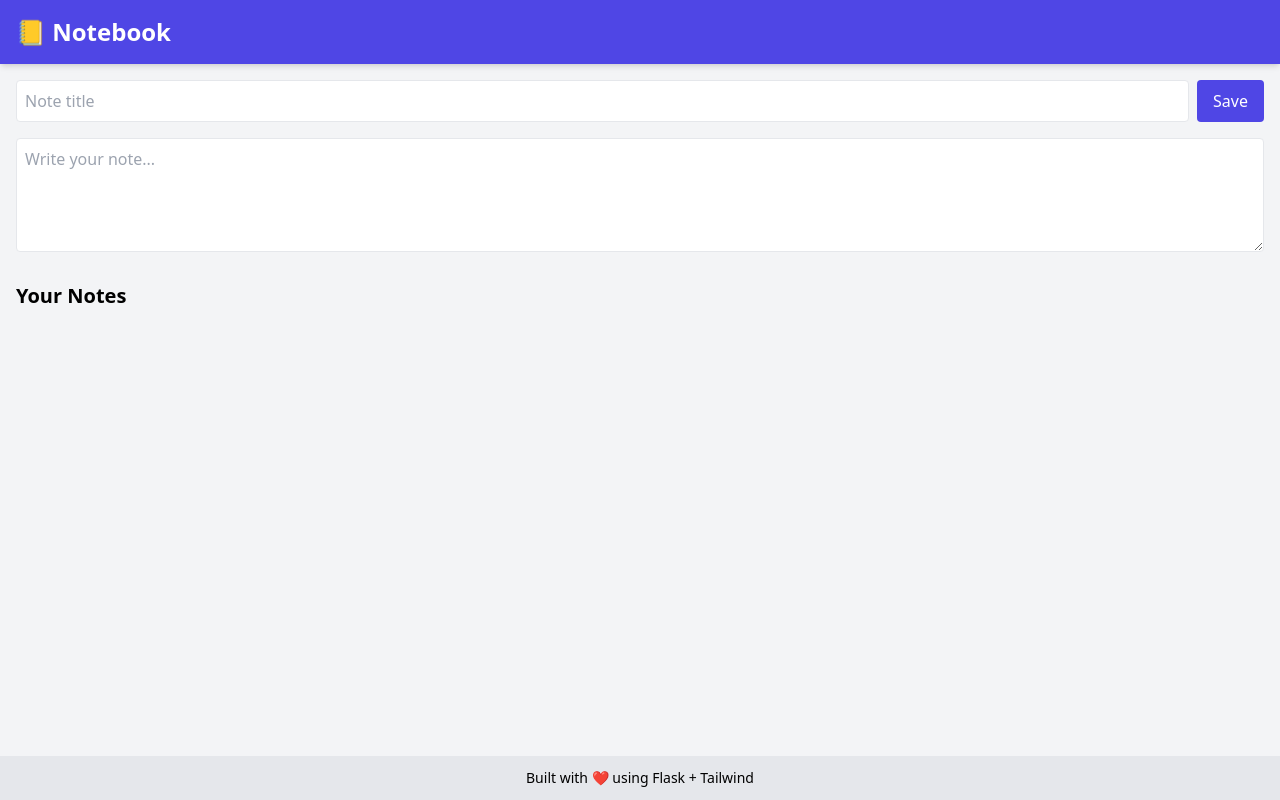
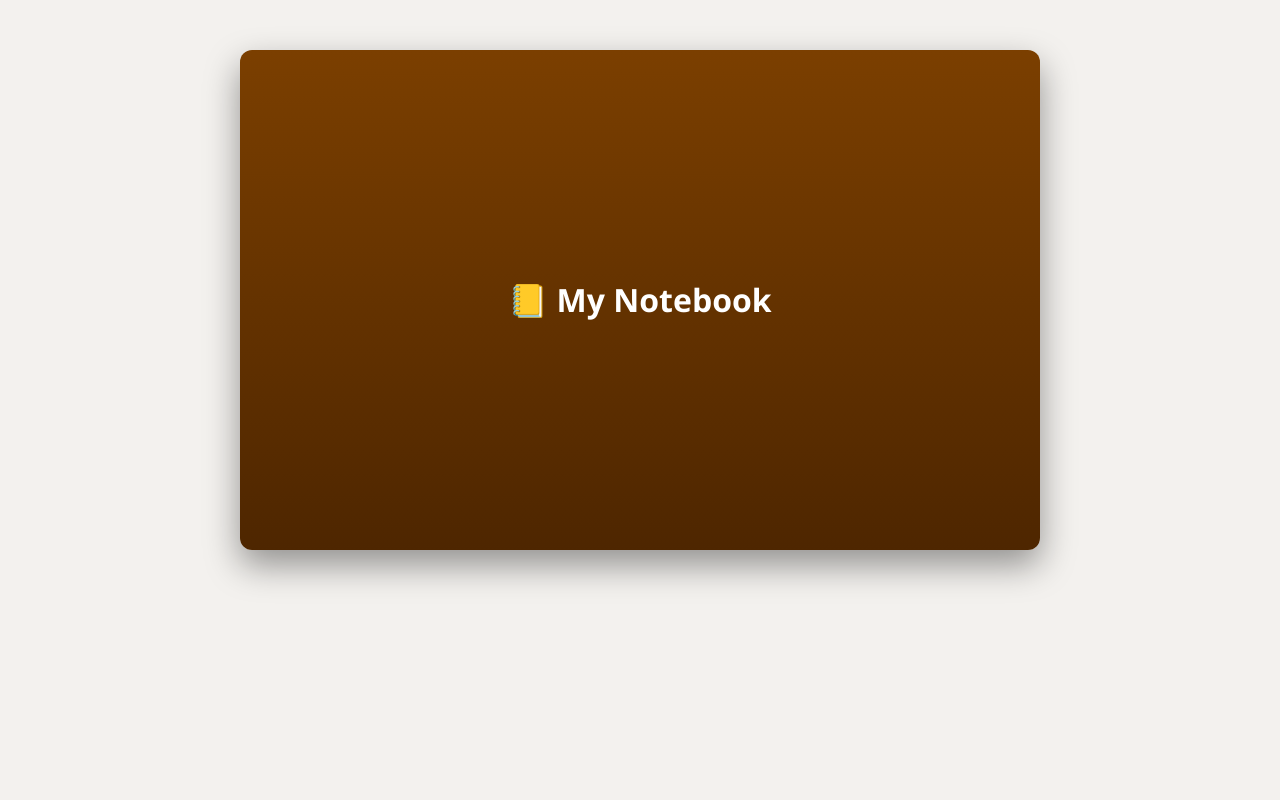
Before and after one commit to vinaypatil-132/flask-ci-cd, a Flask app: page / in a window 1280 px wide. Run offline with Flask 3, Linux system fonts and the light colour scheme; data that the repository does not hold is empty; some libraries are stand-ins or nearby versions.

Commit message:
new features add to the website

```diff
--- a/app.py
+++ b/app.py
@@ -55,7 +55,7 @@ def api_create_note():
     write_notes(notes)
     return jsonify(payload), 201
 
-# API: update note by id (replace)
+# API: update note by id (merge fields)
 @app.route("/api/notes/<note_id>", methods=["PUT"])
 def api_update_note(note_id):
     payload = request.get_json(force=True)
@@ -63,8 +63,7 @@ def api_update_note(note_id):
     updated = False
     for idx, n in enumerate(notes):
         if n.get("id") == note_id:
-            # Merge with old note to keep fields like 'body'
-            notes[idx] = {**n, **payload}
+            notes[idx] = {**n, **payload}  # merge old and new
             updated = True
             break
     if not updated:
--- a/templates/index.html
+++ b/templates/index.html
@@ -1,104 +1,166 @@
 <!DOCTYPE html>
 <html lang="en">
 <head>
-  <meta charset="UTF-8" />
-  <meta name="viewport" content="width=device-width, initial-scale=1.0" />
-  <title>Notebook App</title>
+<meta charset="UTF-8">
+<meta name="viewport" content="width=device-width, initial-scale=1.0">
+<title>📒 Realistic Notebook App</title>
 <script src="https://cdn.tailwindcss.com"></script>
+<script src="https://cdnjs.cloudflare.com/ajax/libs/gsap/3.14.1/gsap.min.js"></script>
+<style>
+  body {
+    background: #f3f1ee;
+    font-family: 'Segoe UI', Tahoma, Geneva, Verdana, sans-serif;
+  }
+  .notebook {
+    perspective: 2000px;
+    width: 90%;
+    max-width: 800px;
+    margin: 50px auto;
+    position: relative;
+  }
+  .cover, .page {
+    width: 100%;
+    height: 500px;
+    border-radius: 12px;
+    position: absolute;
+    top: 0;
+    left: 0;
+    backface-visibility: hidden;
+    transform-origin: left center;
+    overflow: hidden;
+  }
+  .cover {
+    background: linear-gradient(to bottom, #7b3f00, #4e2600);
+    color: #fff;
+    display: flex;
+    align-items: center;
+    justify-content: center;
+    font-size: 2rem;
+    font-weight: bold;
+    cursor: pointer;
+    box-shadow: 0 15px 35px rgba(0,0,0,0.4);
+  }
+  .page {
+    background: #fffbe6;
+    padding: 20px;
+    display: flex;
+    flex-direction: column;
+    gap: 10px;
+    box-shadow: 0 5px 15px rgba(0,0,0,0.15);
+    overflow-y: auto;
+    border-left: 4px solid #d9b36c;
+    transform: rotateY(-180deg);
+  }
+  .page h2 { font-size: 1.5rem; margin-bottom: 5px; }
+  textarea { width: 100%; border: none; outline: none; background: transparent; resize: none; font-size: 1rem; }
+  .page-number {
+    text-align: right;
+    font-size: 0.8rem;
+    color: #888;
+    margin-top: auto;
+  }
+  .sticky-note {
+    background: #fff9b0;
+    padding: 10px;
+    border-radius: 6px;
+    box-shadow: 2px 2px 8px rgba(0,0,0,0.2);
+    margin-bottom: 10px;
+    position: relative;
+    cursor: grab;
+    transition: transform 0.2s;
+  }
+  .sticky-note:hover { transform: scale(1.02) rotateZ(1deg); }
+  @media (max-width: 768px) {
+    .notebook { margin: 20px auto; }
+    .cover, .page { height: 400px; }
+  }
+</style>
 </head>
-<body class="bg-gray-100 min-h-screen flex flex-col">
-  <header class="bg-indigo-600 text-white p-4 shadow-md">
-    <h1 class="text-2xl font-bold">📒 Notebook</h1>
-  </header>
+<body>
 
-  <main class="flex-grow container mx-auto p-4">
-    <div class="flex gap-2 mb-4">
-      <input id="title" placeholder="Note title"
-        class="flex-1 border p-2 rounded focus:ring focus:ring-indigo-300" />
-      <button onclick="saveNote()"
-        class="bg-indigo-600 text-white px-4 py-2 rounded hover:bg-indigo-700 transition">
-        Save
-      </button>
+<div class="notebook relative">
+  <!-- Closed Notebook Cover -->
+  <div class="cover">📒 My Notebook</div>
+
+  <!-- Notebook Pages -->
+  <div id="pagesContainer"></div>
 </div>
-    <textarea id="body" rows="4" placeholder="Write your note..."
-      class="w-full border p-2 rounded focus:ring focus:ring-indigo-300"></textarea>
-
-    <h2 class="text-xl font-semibold mt-6 mb-2">Your Notes</h2>
-    <div id="notes" class="grid gap-3 sm:grid-cols-2 lg:grid-cols-3"></div>
-  </main>
-
-  <footer class="bg-gray-200 text-center py-3 text-sm">
-    Built with ❤️ using Flask + Tailwind
-  </footer>
 
 <script>
-    const notesEl = document.getElementById("notes");
-    const titleEl = document.getElementById("title");
-    const bodyEl = document.getElementById("body");
-    let editingId = null;
+const cover = document.querySelector('.cover');
+const pagesContainer = document.getElementById('pagesContainer');
+let currentPageIndex = 0;
 
+// Animation to open notebook
+cover.addEventListener('click', () => {
+  gsap.to(cover, { rotateY: -160, duration: 1.2, ease: "power2.inOut", onComplete: () => {
+      cover.style.display = "none";
+      fetchNotes();
+  }});
+});
+
+// Fetch notes from Flask API
 async function fetchNotes() {
   const res = await fetch("/api/notes");
   const notes = await res.json();
-      notesEl.innerHTML = "";
-      notes.forEach(note => {
-        const div = document.createElement("div");
-        div.className =
-          "p-4 bg-white shadow rounded hover:shadow-lg transition cursor-pointer relative";
-
-        div.innerHTML = `
-          <h3 class="font-bold">${note.title}</h3>
-          <p class="text-gray-700">${note.body || ""}</p>
-          <button onclick="editNote('${note.id}')" class="absolute top-2 right-10 text-blue-500 hover:underline">Edit</button>
-          <button onclick="deleteNote('${note.id}')" class="absolute top-2 right-2 text-red-500 hover:underline">X</button>
+  pagesContainer.innerHTML = '';
+  notes.forEach((note, index) => {
+    const page = document.createElement('div');
+    page.className = 'page';
+    page.style.zIndex = notes.length - index;
+    page.innerHTML = `
+      <div class="sticky-note" draggable="true">
+        <h2>${note.title}</h2>
+        <p>${note.body}</p>
+        <button onclick="editNote('${note.id}')" class="text-blue-600 hover:underline absolute top-2 right-10">Edit</button>
+        <button onclick="deleteNote('${note.id}')" class="text-red-600 hover:underline absolute top-2 right-2">X</button>
+      </div>
+      <div class="page-number">Page ${index + 1}</div>
     `;
-        notesEl.appendChild(div);
+    pagesContainer.appendChild(page);
+    // animate flip
+    gsap.fromTo(page, { rotateY: -180 }, { rotateY: 0, duration: 1, delay: 0.2 * index });
   });
 }
 
+// Save a new note
 async function saveNote() {
-      const title = titleEl.value.trim();
-      const body = bodyEl.value.trim();
-      if (!title || !body) return alert("Please fill in both fields");
+  const title = prompt("Enter note title:");
+  const body = prompt("Write your note:");
+  if (!title || !body) return alert("Please enter both title and body");
 
-      if(editingId){
-        await fetch(`/api/notes/${editingId}`, {
-          method: "PUT",
-          headers: { "Content-Type": "application/json" },
-          body: JSON.stringify({ id: editingId, title, body })
-        });
-        editingId = null;
-      } else {
   const note = { id: Date.now().toString(), title, body };
   await fetch("/api/notes", {
     method: "POST",
     headers: { "Content-Type": "application/json" },
     body: JSON.stringify(note)
   });
-      }
-
-      titleEl.value = "";
-      bodyEl.value = "";
   fetchNotes();
 }
 
+// Edit note
 async function editNote(id) {
   const res = await fetch(`/api/notes/${id}`);
   if (!res.ok) return alert("Note not found");
   const note = await res.json();
-      titleEl.value = note.title;
-      bodyEl.value = note.body;
-      editingId = id;
-      titleEl.focus();
+  const newTitle = prompt("Edit title:", note.title);
+  const newBody = prompt("Edit body:", note.body);
+  if (!newTitle || !newBody) return;
+  await fetch(`/api/notes/${id}`, {
+    method: "PUT",
+    headers: { "Content-Type": "application/json" },
+    body: JSON.stringify({ id, title: newTitle, body: newBody })
+  });
+  fetchNotes();
 }
 
+// Delete note
 async function deleteNote(id) {
-      if (!confirm("Delete this note?")) return;
+  if(!confirm("Delete this note?")) return;
   await fetch(`/api/notes/${id}`, { method: "DELETE" });
   fetchNotes();
 }
+</script>
 
-    fetchNotes();
-  </script>
 </body>
 </html>
```
Lines whose indentation alone changed are shown as unchanged.
